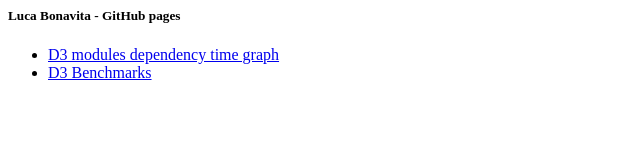
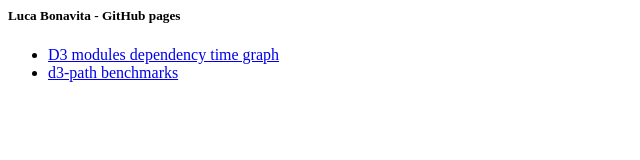
Before and after one commit to mindrones/mindrones.github.io, a plain HTML site: page index.html in a window 1280 px wide. Shown: the full height of the page, 0-640 px from the left. Drawn offline with Linux system fonts and the light colour scheme.

Commit message:
Update index.html

```diff
--- a/index.html
+++ b/index.html
@@ -7,7 +7,7 @@
         <h5>Luca Bonavita - GitHub pages</h5>
         <ul>
             <li><a href="https://mindrones.github.io/timely-dependency-graph/#npm/d3">D3 modules dependency time graph</a></li>
-            <li><a href="https://mindrones.github.io/d3-benchmarks/">D3 Benchmarks</a></li>
+            <li><a href="https://mindrones.github.io/d3-benchmarks/path">d3-path benchmarks</a></li>
         </ul>
     </body>
 </html>
```
